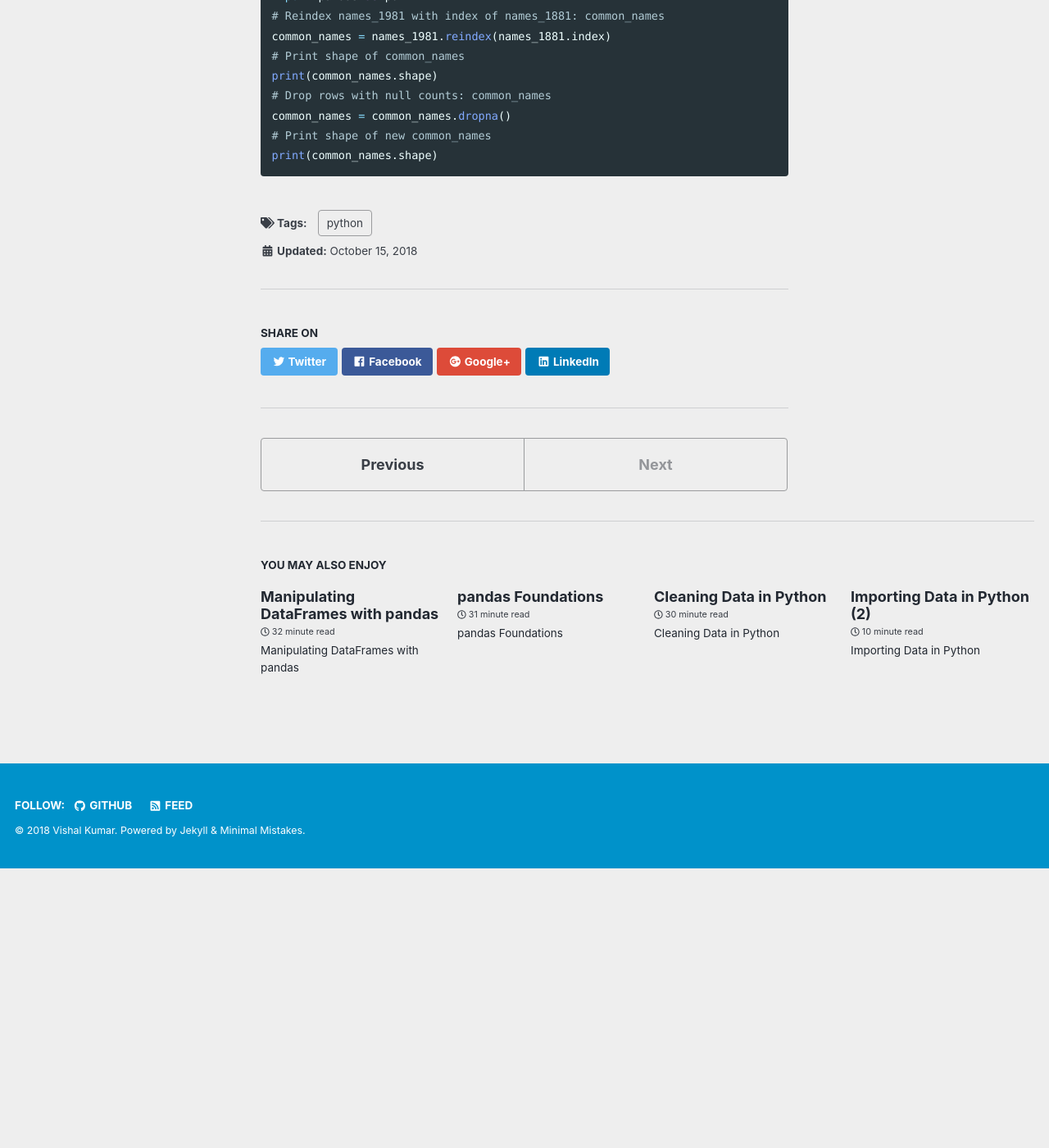
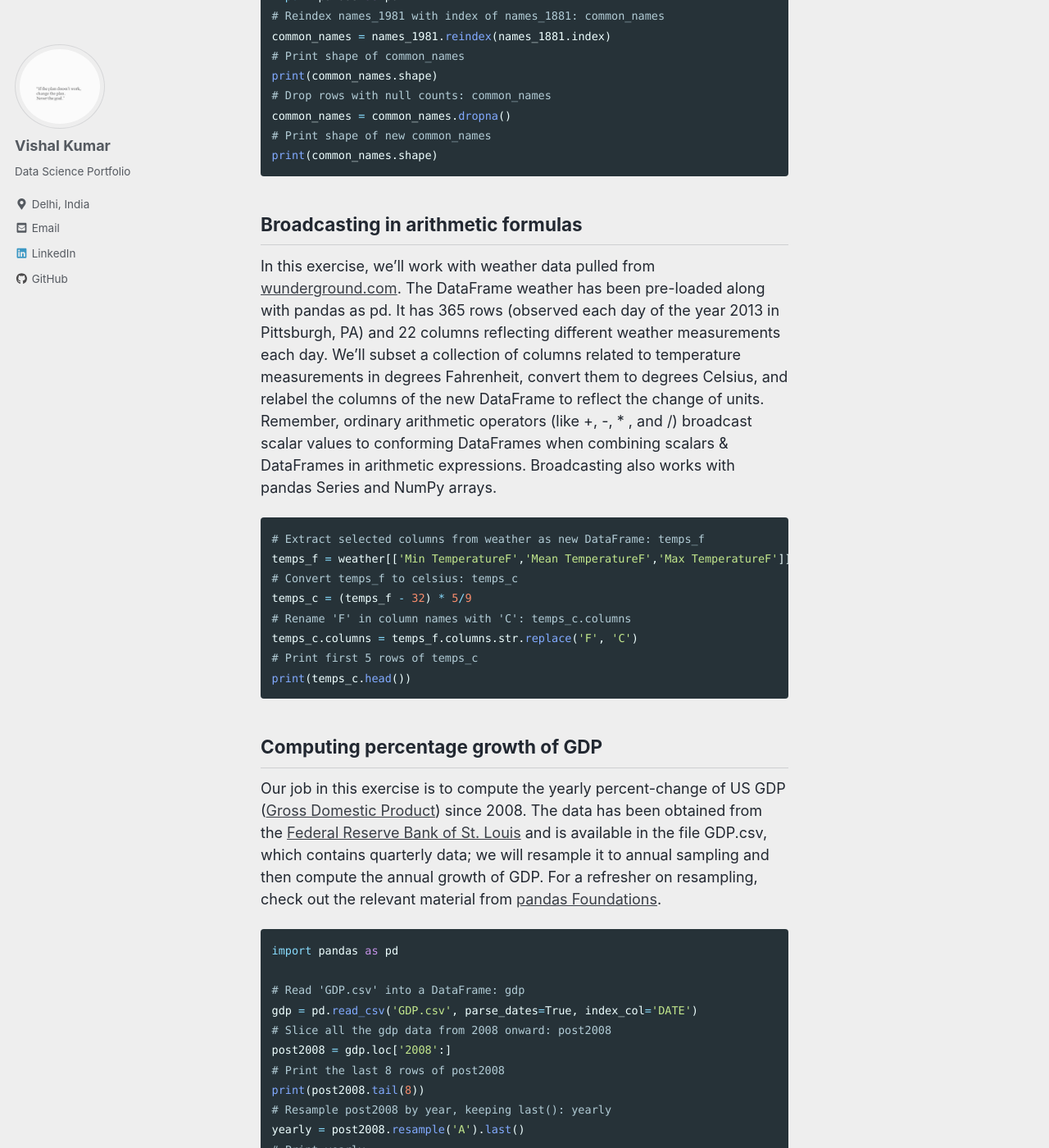
Before and after one commit to vishalmnemonic/vishalmnemonic.github.io, a Jekyll site: the page built from _posts/2018-10-15-DC10.md, in a window 1280 px wide and 1400 px high, scrolled down 4255 px. Shown: the whole window at 82% size. Built offline with Jekyll 4.4.1, drawn with Linux system fonts in a browser that asks for light colours; nearby versions of some CDN libraries; before the commit the page ends 5314 px from its top, so only the background shows below that; some of the changed text lies outside the part shown.

Commit message:
dc10 1dn

````diff
--- a/_posts/2018-10-15-DC10.md
+++ b/_posts/2018-10-15-DC10.md
@@ -65,7 +65,7 @@ It is often useful to rearrange the sequence of the rows of a DataFrame by sorti
 # Import pandas
 import pandas as pd
 # Read 'monthly_max_temp.csv' into a DataFrame: weather1
-weather1 = pd.read_csv('monthly_max_temp.csv',index_col='Month')
+weather1 = pd.read_csv('monthly_max_temp.csv', index_col='Month')
 # Print the head of weather1
 print(weather1.head())
 # Sort the index of weather1 in alphabetical order: weather2
@@ -118,3 +118,59 @@ common_names = common_names.dropna()
 # Print shape of new common_names
 print(common_names.shape)
 ```
+
+## Broadcasting in arithmetic formulas
+In this exercise, we'll work with weather data pulled from [wunderground.com](https://www.wunderground.com/). The DataFrame weather has been pre-loaded along with pandas as pd. It has 365 rows (observed each day of the year 2013 in Pittsburgh, PA) and 22 columns reflecting different weather measurements each day. We'll subset a collection of columns related to temperature measurements in degrees Fahrenheit, convert them to degrees Celsius, and relabel the columns of the new DataFrame to reflect the change of units. Remember, ordinary arithmetic operators (like +, -, * , and /) broadcast scalar values to conforming DataFrames when combining scalars & DataFrames in arithmetic expressions. Broadcasting also works with pandas Series and NumPy arrays.
+
+```python
+# Extract selected columns from weather as new DataFrame: temps_f
+temps_f = weather[['Min TemperatureF','Mean TemperatureF','Max TemperatureF']]
+# Convert temps_f to celsius: temps_c
+temps_c = (temps_f - 32) * 5/9
+# Rename 'F' in column names with 'C': temps_c.columns
+temps_c.columns = temps_f.columns.str.replace('F', 'C')
+# Print first 5 rows of temps_c
+print(temps_c.head())
+```
+
+## Computing percentage growth of GDP
+Our job in this exercise is to compute the yearly percent-change of US GDP ([Gross Domestic Product](https://en.wikipedia.org/wiki/Gross_domestic_product)) since 2008. The data has been obtained from the [Federal Reserve Bank of St. Louis](https://fred.stlouisfed.org/series/GDP/downloaddata) and is available in the file GDP.csv, which contains quarterly data; we will resample it to annual sampling and then compute the annual growth of GDP. For a refresher on resampling, check out the relevant material from [pandas Foundations](https://campus.datacamp.com/courses/pandas-foundations/time-series-in-pandas?ex=7).
+
+```python
+import pandas as pd
+
+# Read 'GDP.csv' into a DataFrame: gdp
+gdp = pd.read_csv('GDP.csv', parse_dates=True, index_col='DATE')
+# Slice all the gdp data from 2008 onward: post2008
+post2008 = gdp.loc['2008':]
+# Print the last 8 rows of post2008
+print(post2008.tail(8))
+# Resample post2008 by year, keeping last(): yearly
+yearly = post2008.resample('A').last()
+# Print yearly
+print(yearly)
+# Compute percentage growth of yearly: yearly['growth']
+yearly['growth'] = yearly.pct_change() *100
+# Print yearly again
+print(yearly)
+```
+
+## Converting currency of stocks
+In this exercise, stock prices in US Dollars for the S&P 500 in 2015 have been obtained from [Yahoo Finance](https://finance.yahoo.com/). The files sp500.csv for sp500 and exchange.csv for the exchange rates are both provided to us. Using the daily exchange rate to Pounds Sterling, your task is to convert both the Open and Close column prices.
+
+```python
+# Import pandas
+import pandas as pd
+# Read 'sp500.csv' into a DataFrame: sp500
+sp500 = pd.read_csv('sp500.csv', parse_dates=True, index_col='Date')
+# Read 'exchange.csv' into a DataFrame: exchange
+exchange =  pd.read_csv('exchange.csv', parse_dates=True, index_col='Date')
+# Subset 'Open' & 'Close' columns from sp500: dollars
+dollars = sp500[['Open','Close']]
+# Print the head of dollars
+print(dollars.head())
+# Convert dollars to pounds: pounds
+pounds = dollars.multiply(exchange['GBP/USD'], axis='rows')
+# Print the head of pounds
+print(pounds.head())
+```
````
